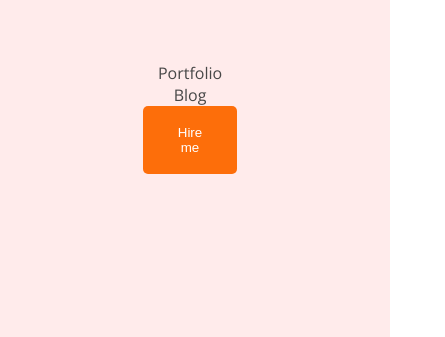
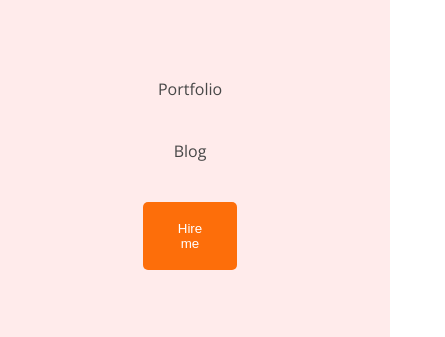
Before and after one commit to Al-Shahriar-Nazim/web-development-portfolio, a plain HTML site: page index.html in a window 390 px wide. Shown: the part 109-446 px from the top of the page, 445 px wide, since content can reach past the window. Drawn offline with nearby package versions, Linux system fonts and the light colour scheme.

Commit message:
something code

```diff
--- a/styles/portfolio.css
+++ b/styles/portfolio.css
@@ -85,8 +85,8 @@ background-position: bottom right;
   .banner{
     flex-direction: column;
   }
-  nav>ul{
-    margin-top: 20px;
+  nav li{
+    padding: 20px;
   }
 
   .banner{
@@ -100,4 +100,8 @@ background-position: bottom right;
     background-color: #ffebeb;
     width: 100%;
   }
+  .profile-pic{
+    width: 100%;
+
+  }
 }
```
